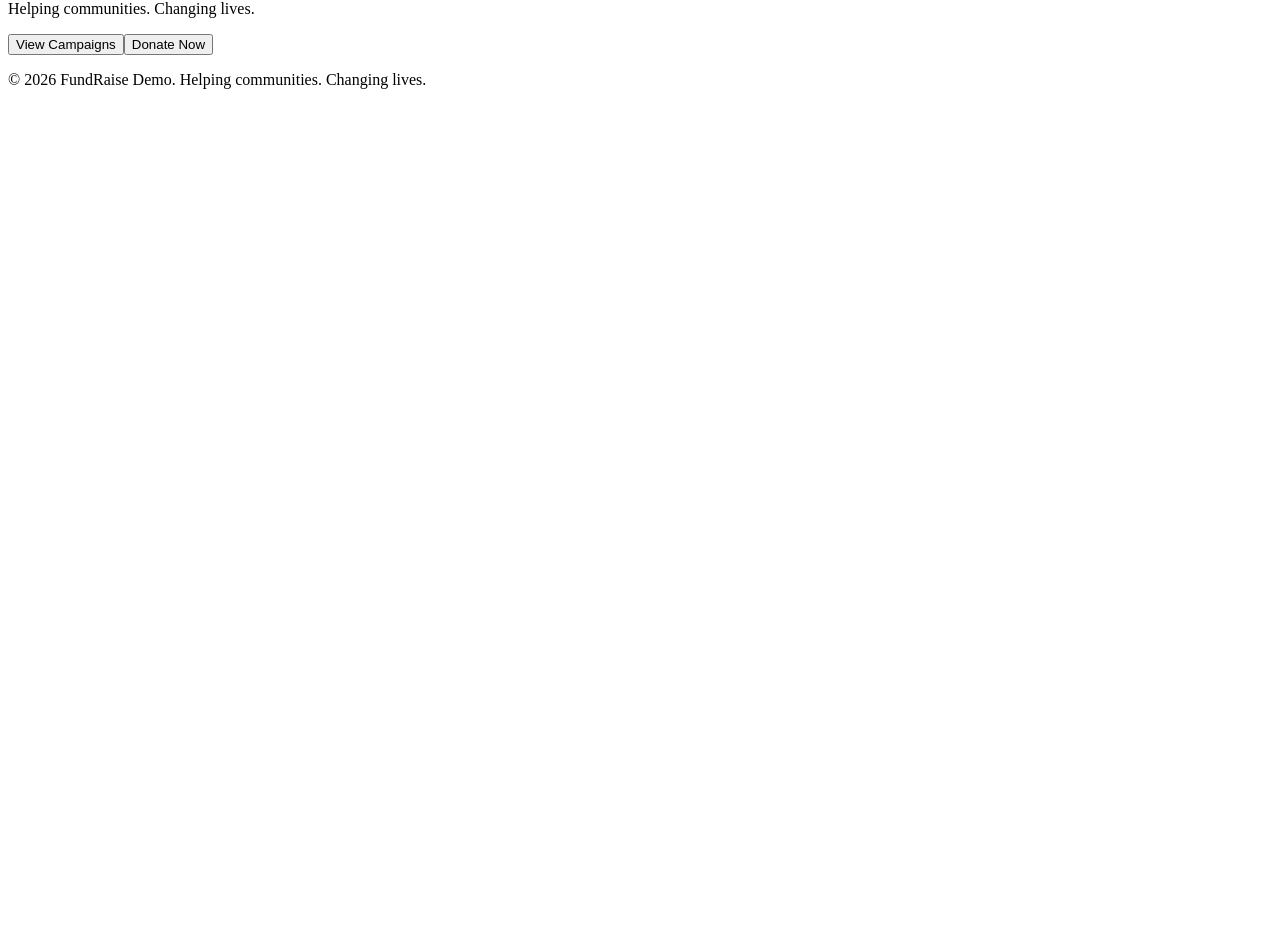
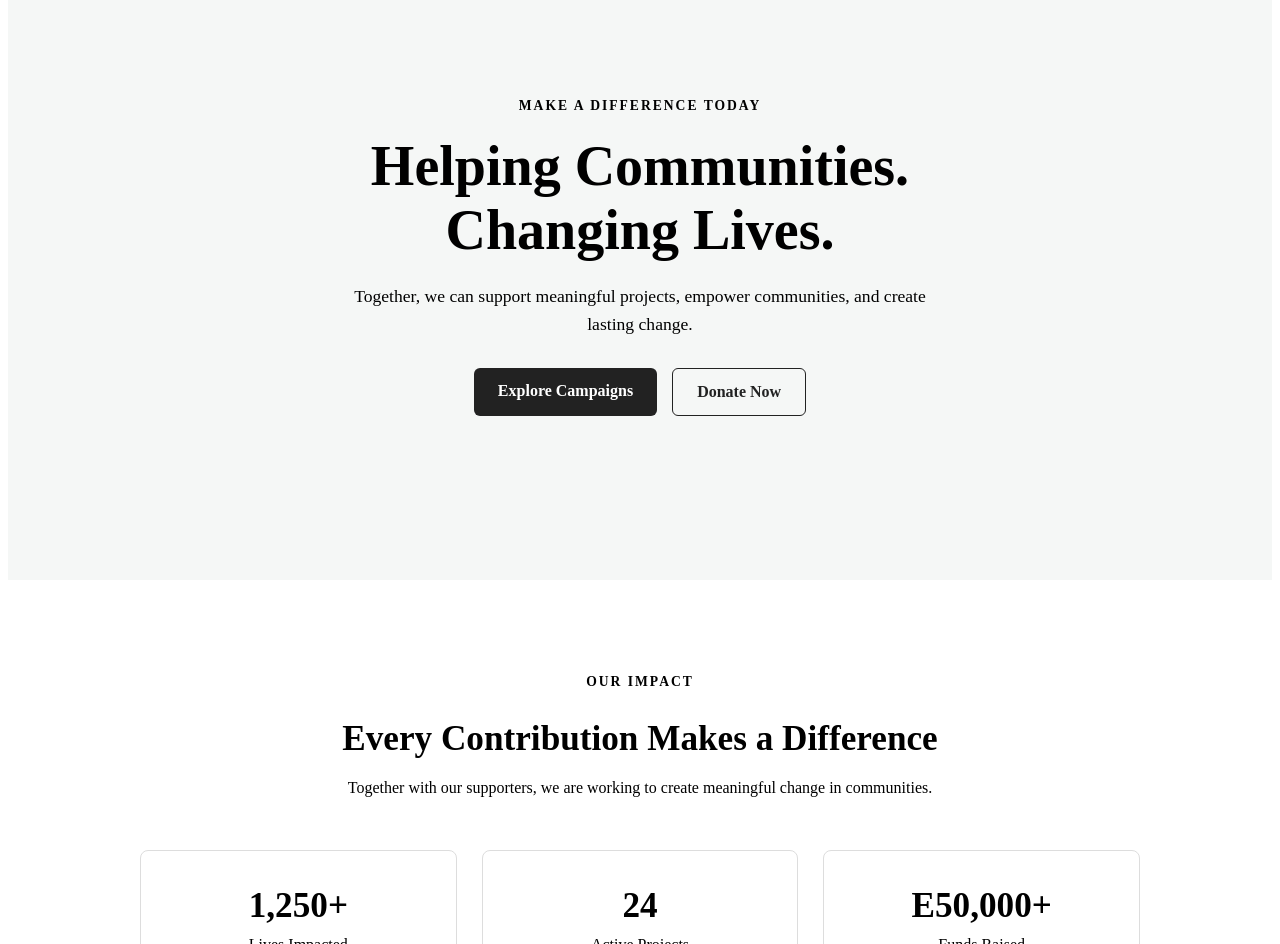
Before and after one commit to msibi-ignitious/fundraise-demo, a Nuxt app: page / in a window 1280 px wide. Shown: the part 156-1100 px from the top of the page. Before the commit the page ends 800 px from the top, so only its background shows below. Built offline with nearby package versions, Linux system fonts and the light colour scheme.

Commit message:
Build homepage hero impact stats and campaign cards

```diff
--- /dev/null
+++ b/app/components/CampaignCard.vue
@@ -0,0 +1,97 @@
+<script setup lang="ts">
+defineProps<{
+  title: string
+  description: string
+  goal: string
+  raised: string
+}>()
+</script>
+
+<template>
+  <article class="campaign-card">
+    <div class="campaign-image">
+      Campaign Image
+    </div>
+
+    <div class="campaign-content">
+      <h3>{{ title }}</h3>
+
+      <p class="description">
+        {{ description }}
+      </p>
+
+      <div class="campaign-progress">
+        <div class="progress-info">
+          <span>Raised: {{ raised }}</span>
+          <span>Goal: {{ goal }}</span>
+        </div>
+
+        <div class="progress-bar">
+          <div class="progress-fill"></div>
+        </div>
+      </div>
+
+      <NuxtLink to="/campaigns" class="campaign-button">
+        View Campaign
+      </NuxtLink>
+    </div>
+  </article>
+</template>
+
+<style scoped>
+.campaign-card {
+  overflow: hidden;
+  border: 1px solid #ddd;
+  border-radius: 8px;
+  background: white;
+}
+
+.campaign-image {
+  height: 180px;
+  display: flex;
+  align-items: center;
+  justify-content: center;
+  background: #e9ecef;
+  font-weight: bold;
+}
+
+.campaign-content {
+  padding: 24px;
+}
+
+.campaign-content h3 {
+  margin-top: 0;
+  font-size: 1.4rem;
+}
+
+.description {
+  line-height: 1.6;
+}
+
+.progress-info {
+  display: flex;
+  justify-content: space-between;
+  margin: 20px 0 8px;
+  font-size: 0.9rem;
+}
+
+.progress-bar {
+  height: 8px;
+  overflow: hidden;
+  border-radius: 10px;
+  background: #e5e5e5;
+}
+
+.progress-fill {
+  width: 65%;
+  height: 100%;
+  background: #222;
+}
+
+.campaign-button {
+  display: inline-block;
+  margin-top: 20px;
+  text-decoration: none;
+  font-weight: bold;
+}
+</style>
--- /dev/null
+++ b/app/components/HeroSection.vue
@@ -0,0 +1,90 @@
+<template>
+  <section class="hero">
+    <div class="hero-content">
+      <p class="eyebrow">MAKE A DIFFERENCE TODAY</p>
+
+      <h1>
+        Helping Communities.
+        <span>Changing Lives.</span>
+      </h1>
+
+      <p class="hero-description">
+        Together, we can support meaningful projects, empower communities,
+        and create lasting change.
+      </p>
+
+      <div class="hero-actions">
+        <NuxtLink to="/campaigns" class="primary-button">
+          Explore Campaigns
+        </NuxtLink>
+
+        <NuxtLink to="/donate" class="secondary-button">
+          Donate Now
+        </NuxtLink>
+      </div>
+    </div>
+  </section>
+</template>
+
+<style scoped>
+.hero {
+  min-height: 500px;
+  display: flex;
+  align-items: center;
+  padding: 80px 40px;
+  background: #f5f7f6;
+}
+
+.hero-content {
+  max-width: 700px;
+  margin: 0 auto;
+  text-align: center;
+}
+
+.eyebrow {
+  font-size: 0.85rem;
+  font-weight: bold;
+  letter-spacing: 2px;
+}
+
+h1 {
+  font-size: 3.5rem;
+  margin: 20px 0;
+}
+
+h1 span {
+  display: block;
+}
+
+.hero-description {
+  max-width: 600px;
+  margin: 0 auto 30px;
+  font-size: 1.1rem;
+  line-height: 1.6;
+}
+
+.hero-actions {
+  display: flex;
+  justify-content: center;
+  gap: 15px;
+}
+
+.primary-button,
+.secondary-button {
+  display: inline-block;
+  padding: 14px 24px;
+  border-radius: 6px;
+  text-decoration: none;
+  font-weight: bold;
+}
+
+.primary-button {
+  background: #222;
+  color: white;
+}
+
+.secondary-button {
+  border: 1px solid #222;
+  color: #222;
+}
+</style>
--- /dev/null
+++ b/app/components/ImpactStats.vue
@@ -0,0 +1,81 @@
+<template>
+  <section class="impact">
+    <div class="impact-header">
+      <p class="eyebrow">OUR IMPACT</p>
+      <h2>Every Contribution Makes a Difference</h2>
+      <p>
+        Together with our supporters, we are working to create meaningful
+        change in communities.
+      </p>
+    </div>
+
+    <div class="stats">
+      <div class="stat-card">
+        <h3>1,250+</h3>
+        <p>Lives Impacted</p>
+      </div>
+
+      <div class="stat-card">
+        <h3>24</h3>
+        <p>Active Projects</p>
+      </div>
+
+      <div class="stat-card">
+        <h3>E50,000+</h3>
+        <p>Funds Raised</p>
+      </div>
+    </div>
+  </section>
+</template>
+
+<style scoped>
+.impact {
+  padding: 80px 40px;
+}
+
+.impact-header {
+  max-width: 700px;
+  margin: 0 auto 50px;
+  text-align: center;
+}
+
+.eyebrow {
+  font-size: 0.85rem;
+  font-weight: bold;
+  letter-spacing: 2px;
+  margin-bottom: 10px;
+}
+
+h2 {
+  font-size: 2.2rem;
+  margin-bottom: 15px;
+}
+
+.impact-header p:last-child {
+  line-height: 1.6;
+}
+
+.stats {
+  max-width: 1000px;
+  margin: 0 auto;
+  display: grid;
+  grid-template-columns: repeat(3, 1fr);
+  gap: 25px;
+}
+
+.stat-card {
+  padding: 35px 20px;
+  text-align: center;
+  border: 1px solid #ddd;
+  border-radius: 8px;
+}
+
+.stat-card h3 {
+  font-size: 2.2rem;
+  margin: 0 0 10px;
+}
+
+.stat-card p {
+  margin: 0;
+}
+</style>
--- a/app/pages/index.vue
+++ b/app/pages/index.vue
@@ -1,12 +1,77 @@
 <template>
-  <main>
-    <h1>FundRaise Demo</h1>
+  <div>
+    <HeroSection />
 
-    <p>Helping communities. Changing lives.</p>
+    <ImpactStats />
 
-    <div>
-      <button>View Campaigns</button>
-      <button>Donate Now</button>
-    </div>
-  </main>
+    <section class="featured-campaigns">
+      <div class="section-header">
+        <p class="eyebrow">FEATURED CAMPAIGNS</p>
+        <h2>Support a Cause That Matters</h2>
+        <p>
+          Discover campaigns that are creating meaningful change and find a
+          cause you would like to support.
+        </p>
+      </div>
+
+      <div class="campaign-grid">
+        <CampaignCard
+          title="Feed a Family"
+          description="Help provide nutritious meals to families facing food insecurity."
+          raised="E12,500"
+          goal="E20,000"
+        />
+
+        <CampaignCard
+          title="Education for All"
+          description="Help provide learning resources and opportunities for children."
+          raised="E8,000"
+          goal="E15,000"
+        />
+
+        <CampaignCard
+          title="Clean Water Project"
+          description="Help communities gain access to safe and clean drinking water."
+          raised="E18,000"
+          goal="E25,000"
+        />
+      </div>
+    </section>
+  </div>
 </template>
+
+<style scoped>
+.featured-campaigns {
+  padding: 80px 40px;
+  background: #f5f7f6;
+}
+
+.section-header {
+  max-width: 700px;
+  margin: 0 auto 50px;
+  text-align: center;
+}
+
+.eyebrow {
+  font-size: 0.85rem;
+  font-weight: bold;
+  letter-spacing: 2px;
+}
+
+.section-header h2 {
+  margin: 15px 0;
+  font-size: 2.2rem;
+}
+
+.section-header p:last-child {
+  line-height: 1.6;
+}
+
+.campaign-grid {
+  max-width: 1100px;
+  margin: 0 auto;
+  display: grid;
+  grid-template-columns: repeat(3, 1fr);
+  gap: 25px;
+}
+</style>
```
